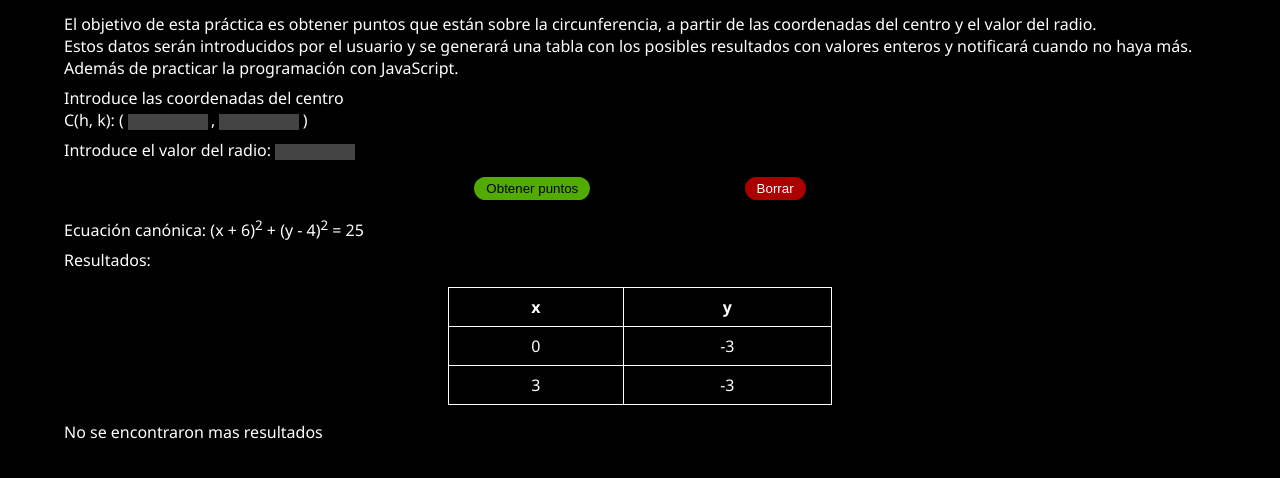
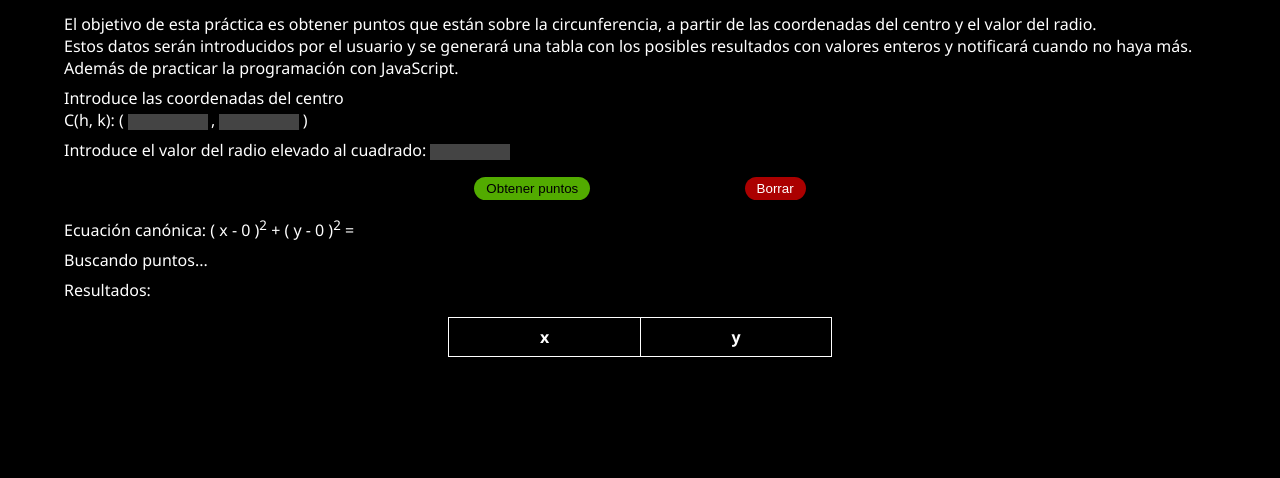
Before and after one commit to RomanPinelo/puntosCircunferencia, a plain HTML site: page index.html in a window 1280 px wide. Both pictures are taken after a click on the button "Obtener puntos". Shown: the part 62-540 px from the top of the page. Drawn offline with Linux system fonts and the light colour scheme.

Commit message:
Función de búsqueda agregada

```diff
--- a/calculo.js
+++ b/calculo.js
@@ -1,14 +1,72 @@
 // Elementos del DOM
 var coorH = document.getElementById("coordenadaH");
 var coorK = document.getElementById("coordenadaK");
-var valorRadio = document.getElementById("radio");
+var valorRadioCuadrado = document.getElementById("radio");
 var ecuaCanonica = document.getElementById("ecuacionCanonica");
 var tabla = document.getElementById("tablaPuntos");
 var mensajeNoResultados = document.getElementById("noMasResultados");
+var busca = document.getElementById("buscando");
 var btnPun = document.getElementById("btnPuntos");
 var btnBor = document.getElementById("btnBorrar");
 
-// Evento del botón
+// Funciones
+function pintaEcuacion(h, k, radioCuadrado) {
+  if (h < 0) {
+    ecuaCanonica.innerHTML = `( x + ${Math.abs(h)} )<sup>2</sup> + `;
+  } else if (h == 0) {
+    ecuaCanonica.innerHTML = `( x - 0 )<sup>2</sup> + `;
+  } else {
+    ecuaCanonica.innerHTML = `( x - ${h} )<sup>2</sup> + `;
+  }
+
+  if (k < 0) {
+    ecuaCanonica.innerHTML += `( y + ${Math.abs(k)} )<sup>2</sup> = ${radioCuadrado}`;
+  } else if (k == 0) {
+    ecuaCanonica.innerHTML += `( y - 0 )<sup>2</sup> = ${radioCuadrado}`;
+  } else {
+    ecuaCanonica.innerHTML += `( y - ${k} )<sup>2</sup> = ${radioCuadrado}`;
+  }
+}
+
+// Evento de los botones
 btnBor.addEventListener('click', function(){
   window.location.reload();
 });
+
+btnPun.addEventListener('click', function(){
+  let x = -100;
+  let y = -100;
+  let h = coorH.value;
+  let k = coorK.value;
+  let radioCuadrado = valorRadioCuadrado.value;
+  let resultado;
+
+  pintaEcuacion(h, k, radioCuadrado);
+
+  busca.innerHTML = "Buscando puntos...";
+
+  var id = setInterval(() => {
+    resultado = (Math.pow((x - (h)), 2)) + (Math.pow((y - (k)), 2));
+
+    if (resultado == radioCuadrado) {
+      tabla.innerHTML += `
+      <tr>
+        <td>${x}</td>
+        <td>${y}</td>
+      </tr>
+      `;
+    }
+
+    y++;
+
+    if (y > 100) {
+      y = -100;
+      x++;
+      if (x > 100) {
+        busca.innerHTML = "";
+        mensajeNoResultados.innerHTML = "No hay más resultados";
+        clearInterval(id);
+      }
+    }
+  }, 1);
+});
--- a/index.html
+++ b/index.html
@@ -32,7 +32,7 @@
       C(h, k): (<input type="number" class="coordenadaH" id="coordenadaH">, <input type="number" class="coordenadaK" id="coordenadaK">)
     </p>
 
-    <p>Introduce el valor del radio: <input type="number" class="radio" id="radio"></p>
+    <p>Introduce el valor del radio elevado al cuadrado: <input type="number" class="radio" id="radio"></p>
 
     <div class="botones">
       <button class="btnPuntos" id="btnPuntos">Obtener puntos</button>
@@ -41,8 +41,10 @@
 
     <p>
       Ecuación canónica:
-      <span id="ecuacionCanonica">(x + 6)<sup>2</sup> + (y - 4)<sup>2</sup> = 25</span>
+      <span id="ecuacionCanonica"></span>
     </p>
+
+    <p id="buscando"></p>
 
     <p>Resultados:</p>
 
@@ -51,17 +53,9 @@
         <th>x</th>
         <th>y</th>
       </tr>
-      <tr>
-        <td>0</td>
-        <td>-3</td>
-      </tr>
-      <tr>
-        <td>3</td>
-        <td>-3</td>
-      </tr>
     </table>
 
-    <p id="noMasResultados">No se encontraron mas resultados</p>
+    <p id="noMasResultados"></p>
 
     <script src="./calculo.js"></script>
 
--- a/style.css
+++ b/style.css
@@ -43,6 +43,7 @@ input {
   width: 5rem;
   height: 1rem;
   text-align: center;
+  color: #fff;
 }
 
 .coordenadaH {
```
